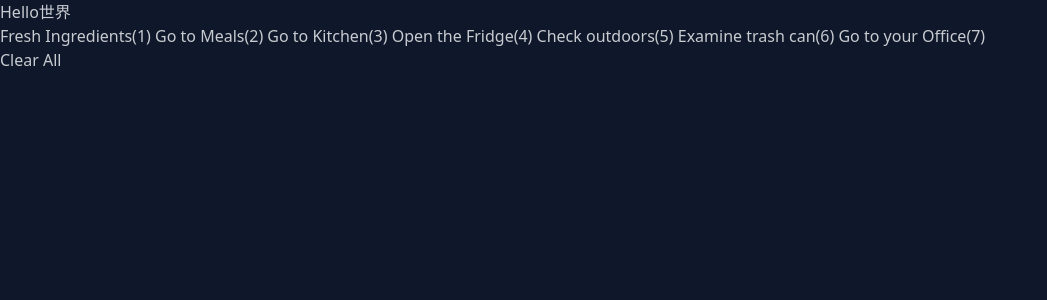
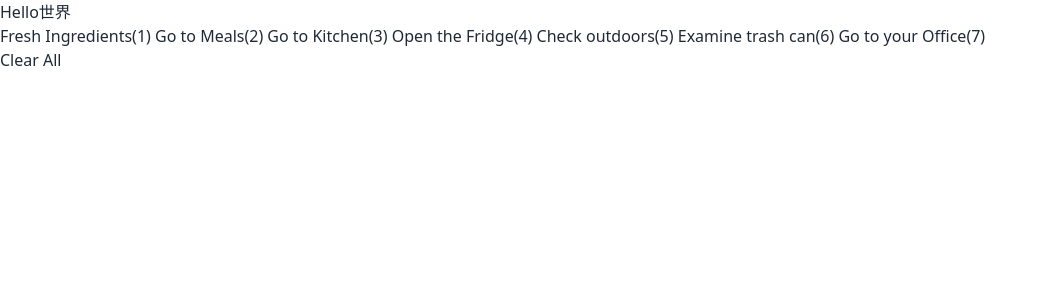
Before and after one commit to AmourAmer/pizeon, a Vue app in the folder pizeon-bubble/: page /repo/Blocked in a window 1280 px wide. Shown: the top 300 px of the page, without its empty margins (0-1047 px from the left). Built offline with nearby package versions, Linux system fonts and the light colour scheme.

Commit message:
theme on cards

```diff
--- a/pizeon-bubble/src/App.vue
+++ b/pizeon-bubble/src/App.vue
@@ -57,7 +57,7 @@
 
 <template>
   <!-- FIXME: don't know if it's appropriate to put theme here. Also, how to change? -->
-  <div class="container" data-theme="night">
+  <div class="container">
     {{ t("message.hello") }}
     <nav>
       <RouterLink v-for="(dest, i) in destinations" :to="dest[0]">
--- a/pizeon-bubble/src/components/Bill.vue
+++ b/pizeon-bubble/src/components/Bill.vue
@@ -47,14 +47,15 @@
 
 <template>
   <!-- TODO: change to id, fridge & trash still flashes, while fresh doesn't -->
+  <div>
     <div
       v-for="(abstract, i) in abstracts"
       :key="abstract.value.date"
       class="card bg-neutral text-neutral-content"
       :class="abstract.value.class || 'glass'"
+      :data-theme="'dracula'"
     >
       <div class="card-body items-center text-center">
-      {{ abstract }}
         <Abstract v-bind="abstract.value" @check="addId(bill[i])" />
         <div class="card-actions justify-end">
           <button
@@ -68,4 +69,5 @@
         </div>
       </div>
     </div>
+  </div>
 </template>
--- a/pizeon-bubble/src/components/Repo.vue
+++ b/pizeon-bubble/src/components/Repo.vue
@@ -19,7 +19,5 @@
 </script>
 
 <template>
-  <div>
-    <Bill :bill="bill" @changed="update" />
-  </div>
+  <Bill :bill="bill" @changed="update" />
 </template>
--- a/pizeon-bubble/tailwind.config.js
+++ b/pizeon-bubble/tailwind.config.js
@@ -8,6 +8,39 @@
   },
   plugins: [daisyui],
   daisyui: {
-    themes: ["night"],
+    themes: [
+      "light",
+      "dark",
+      "cupcake",
+      "bumblebee",
+      "emerald",
+      "corporate",
+      "synthwave",
+      "retro",
+      "cyberpunk",
+      "valentine",
+      "halloween",
+      "garden",
+      "forest",
+      "aqua",
+      "lofi",
+      "pastel",
+      "fantasy",
+      "wireframe",
+      "black",
+      "luxury",
+      "dracula",
+      "cmyk",
+      "autumn",
+      "business",
+      "acid",
+      "lemonade",
+      "night",
+      "coffee",
+      "winter",
+      "dim",
+      "nord",
+      "sunset",
+    ],
   },
 };
```
Lines whose indentation alone changed are shown as unchanged.
